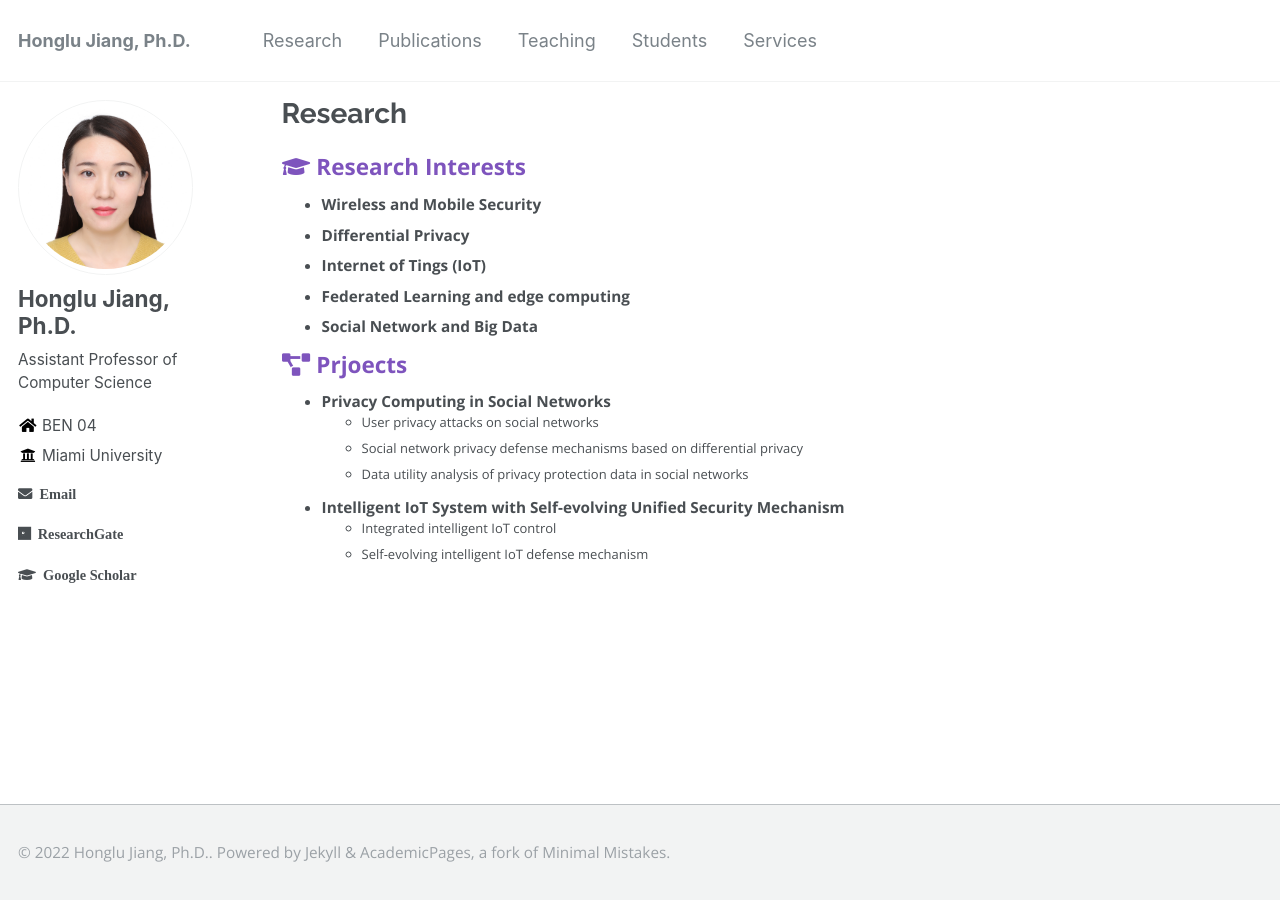
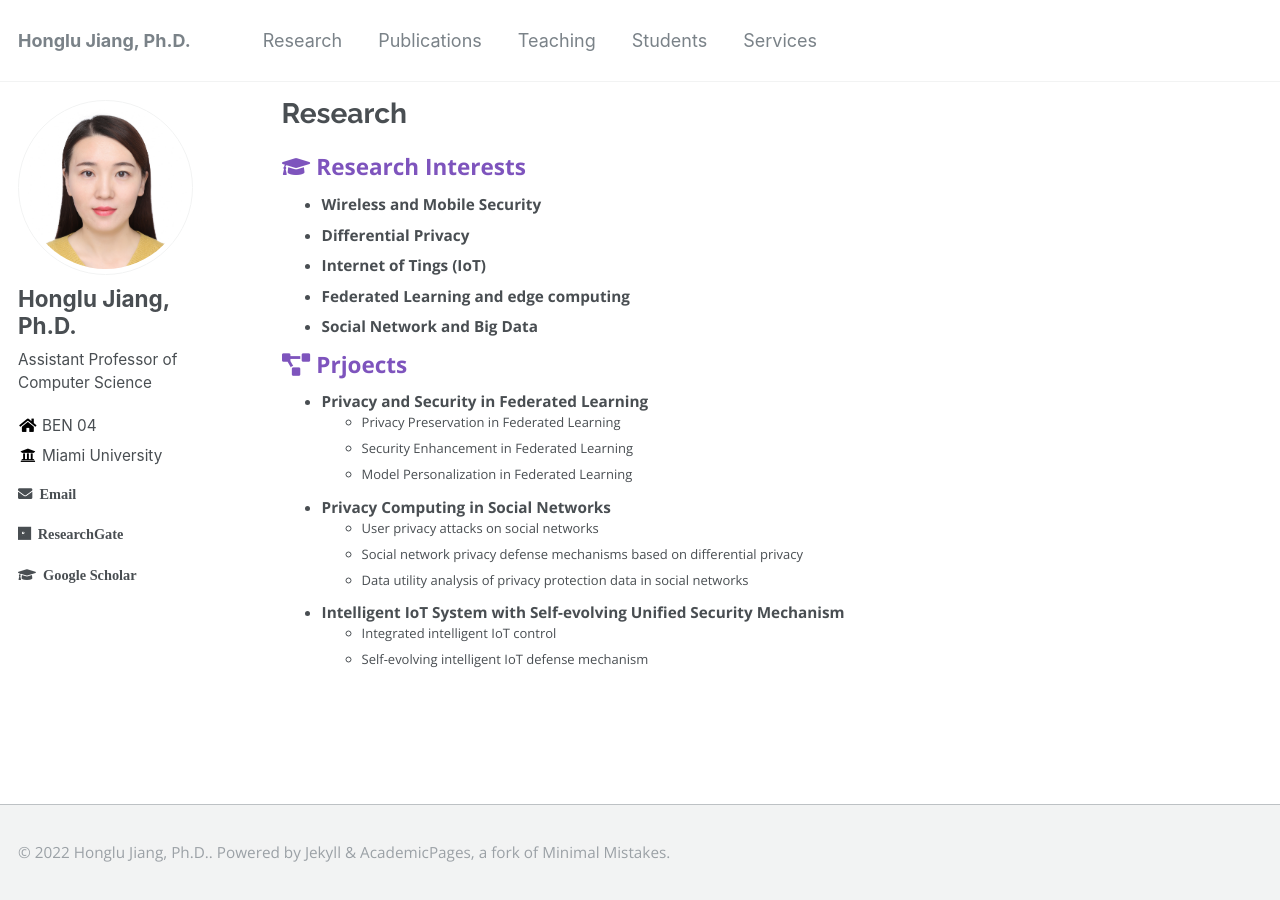
Before and after one commit to hljiang0720/hljiang.github.io, a Jekyll site: the page built from _pages/research.md, in a window 1280 px wide. Built offline with Jekyll 4.4.1, drawn with Linux system fonts in a browser that asks for light colours.

Commit message:
Update research.md

```diff
--- a/_pages/research.md
+++ b/_pages/research.md
@@ -14,6 +14,11 @@ author_profile: true
 
 ### <i class="fa fa-fw fa-project-diagram" aria-hidden="true"></i> Prjoects
 
+* **Privacy and Security in Federated Learning**
+  * Privacy Preservation in Federated Learning
+  * Security Enhancement in Federated Learning
+  * Model Personalization in Federated Learning
+
 * **Privacy Computing in Social Networks**
   * User privacy attacks on social networks
   * Social network privacy defense mechanisms based on differential privacy
```
